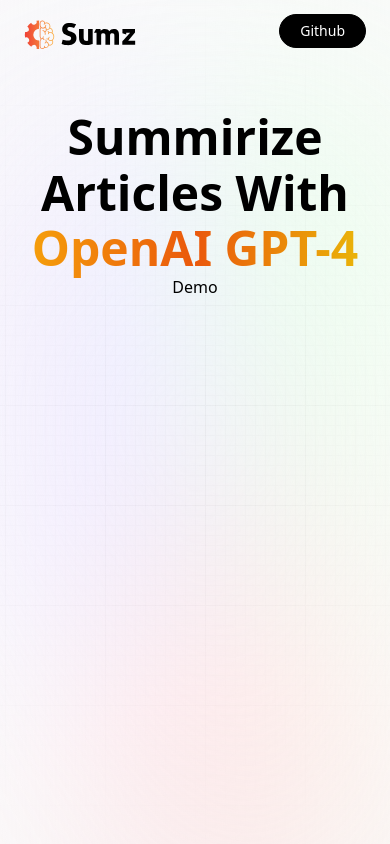
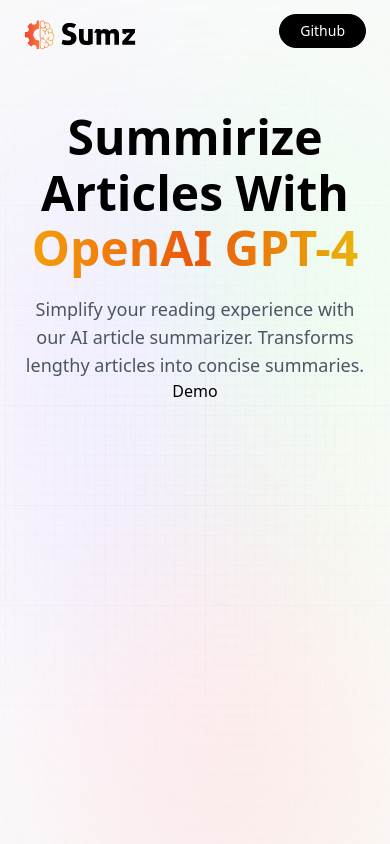
Before and after one commit to 888Greys/Ai_Article_Summurizor, a React (Vite) app: page / in a window 390 px wide. Built offline with nearby package versions, Linux system fonts and the light colour scheme.

Commit message:
Fix line break in Hero component headline for better responsiveness

```diff
--- a/src/components/Hero.jsx
+++ b/src/components/Hero.jsx
@@ -16,8 +16,11 @@
       </nav>
 
       <h1 className='head_text'>
-        Summirize Articles With <br/><span className='orange_gradient'>OpenAI GPT-4</span>
+        Summirize Articles With <br className='max-md:hidden'/><span className='orange_gradient'>OpenAI GPT-4</span>
       </h1>
+      <h2 className='desc'>
+        Simplify your reading experience with our AI article summarizer. Transforms lengthy articles into concise summaries.
+      </h2>
     </header>
   )
 }
```
